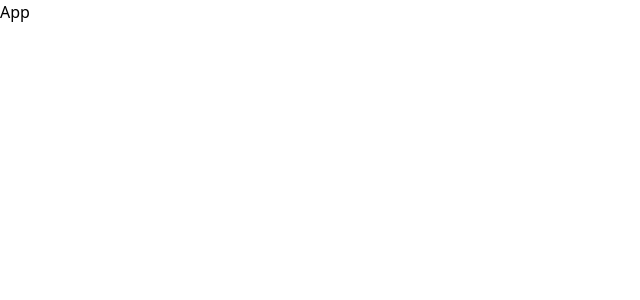
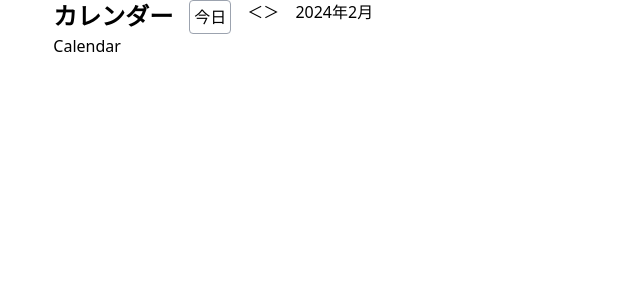
Before and after one commit to expsh13/React-08-Calendar, a React (Vite) app: page / in a window 1280 px wide. Shown: the top 300 px of the page, without its empty margins (0-640 px from the left). Built offline with nearby package versions, Linux system fonts and the light colour scheme.

Commit message:
add stye

```diff
--- a/src/App.tsx
+++ b/src/App.tsx
@@ -1,3 +1,11 @@
+import { Calendar } from "./components/Calendar/Calendar";
+import { CalendarHeader } from "./components/Calendar/CalendarHeader";
+
 export const App = () => {
-  return <div>App</div>;
+  return (
+    <div className="w-11/12 m-auto">
+      <CalendarHeader />
+      <Calendar />
+    </div>
+  );
 };
--- /dev/null
+++ b/src/components/Calendar/Calendar.tsx
@@ -0,0 +1,3 @@
+export const Calendar = () => {
+  return <div>Calendar</div>;
+};
--- /dev/null
+++ b/src/components/Calendar/CalendarHeader.tsx
@@ -0,0 +1,15 @@
+export const CalendarHeader = () => {
+  return (
+    <div className="flex gap-4">
+      <h1 className="text-2xl font-bold">カレンダー</h1>
+      <button className="border p-1 border-gray-400 bg-white rounded">
+        今日
+      </button>
+      <div>
+        <button>＜</button>
+        <button>＞</button>
+      </div>
+      <p>2024年2月</p>
+    </div>
+  );
+};
--- a/src/main.tsx
+++ b/src/main.tsx
@@ -1,7 +1,7 @@
 import React from "react";
 import ReactDOM from "react-dom/client";
 import { App } from "./App.tsx";
-import "./index.css";
+import "./output.css";
 
 ReactDOM.createRoot(document.getElementById("root")!).render(
   <React.StrictMode>
--- a/src/output.css
+++ b/src/output.css
@@ -543,3 +543,72 @@ video {
   --tw-backdrop-saturate:  ;
   --tw-backdrop-sepia:  ;
 }
+
+.m-auto {
+  margin: auto;
+}
+
+.flex {
+  display: flex;
+}
+
+.w-4\/5 {
+  width: 80%;
+}
+
+.w-11\/12 {
+  width: 91.666667%;
+}
+
+.gap-3 {
+  gap: 0.75rem;
+}
+
+.gap-4 {
+  gap: 1rem;
+}
+
+.rounded {
+  border-radius: 0.25rem;
+}
+
+.border {
+  border-width: 1px;
+}
+
+.border-2 {
+  border-width: 2px;
+}
+
+.border-gray-50 {
+  --tw-border-opacity: 1;
+  border-color: rgb(249 250 251 / var(--tw-border-opacity));
+}
+
+.border-gray-400 {
+  --tw-border-opacity: 1;
+  border-color: rgb(156 163 175 / var(--tw-border-opacity));
+}
+
+.bg-slate-100 {
+  --tw-bg-opacity: 1;
+  background-color: rgb(241 245 249 / var(--tw-bg-opacity));
+}
+
+.bg-white {
+  --tw-bg-opacity: 1;
+  background-color: rgb(255 255 255 / var(--tw-bg-opacity));
+}
+
+.p-1 {
+  padding: 0.25rem;
+}
+
+.text-2xl {
+  font-size: 1.5rem;
+  line-height: 2rem;
+}
+
+.font-bold {
+  font-weight: 700;
+}
```
